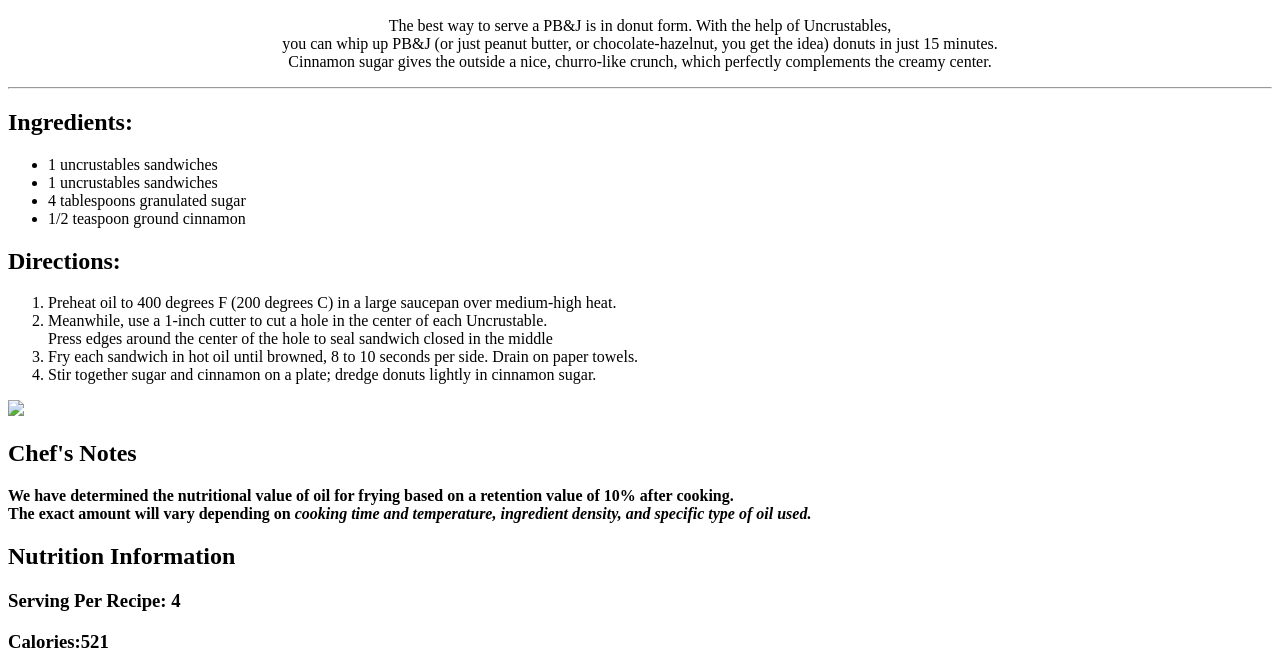
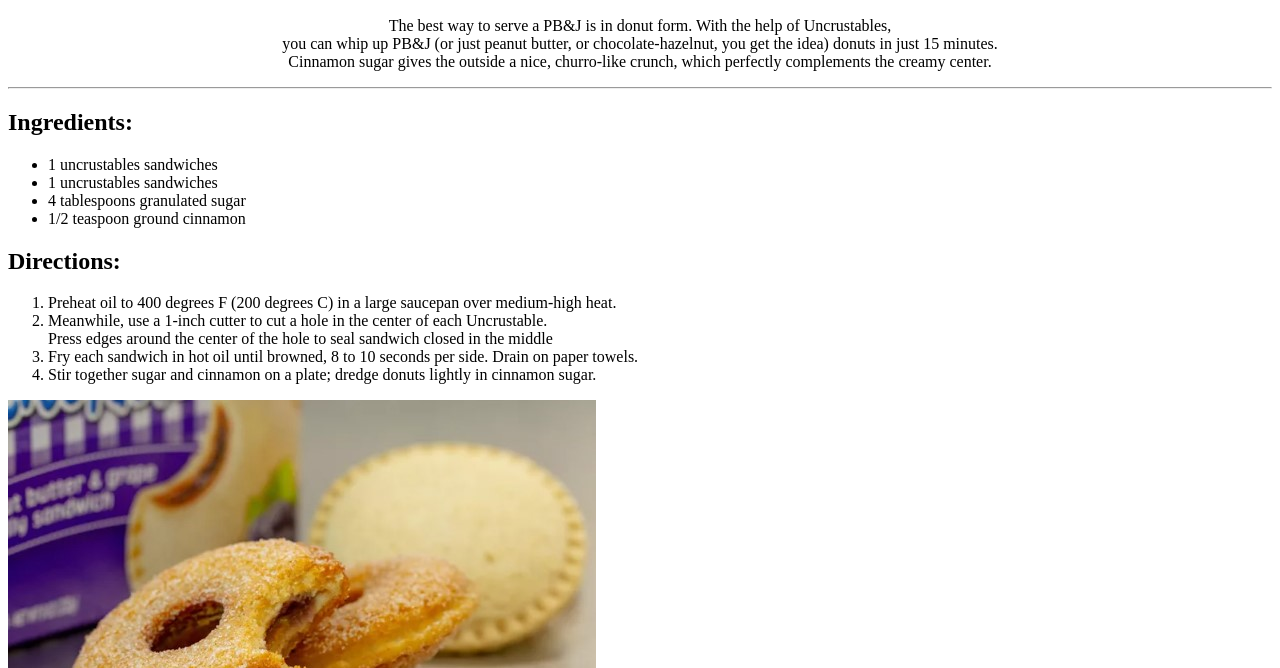
Before and after one commit to jatangokani/MUlT120, a plain HTML site: page index.html in a window 1280 px wide. Shown: the part 110-778 px from the top of the page. Drawn offline with Linux system fonts and the light colour scheme.

Commit message:
Update index.html

```diff
--- a/index.html
+++ b/index.html
@@ -34,7 +34,7 @@
         </div>
 
         <div class="image">
-            <img src="./media/Donuts.jpg">
+            <img src="./Donuts.jpg">
         </div>
 
         <div class="chefsNotes">
```
